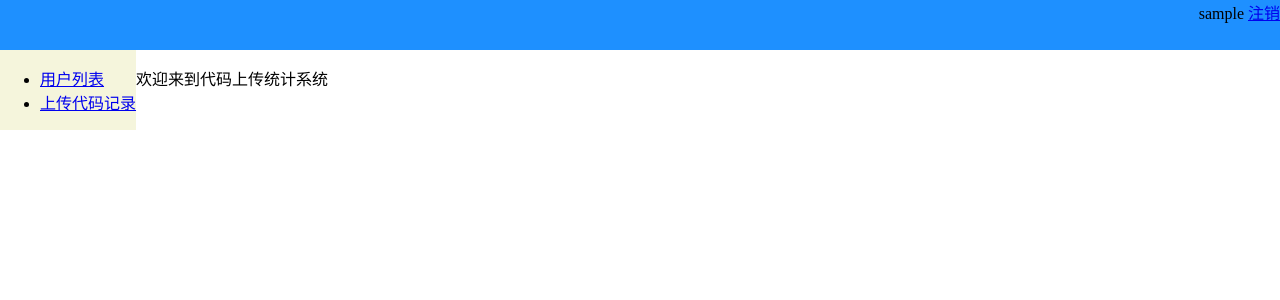
After one commit to 7Edge/codelien_statistics_demo, a Flask app: template templates/index.html in a window 1280 px wide. The commit adds this page. Shown: the top 300 px of the page. Run offline with Flask 2, Linux system fonts and the light colour scheme; the template is opened without the code that fills it, so the values that code supplies are empty; the visitor is signed in with stand-in values (Sample User, id 1); parts of the project's set-up code (start-up, migrations or seed data) failed here and were passed over.

Commit message:
增加用户登出视图和首页视图；简单头-左侧导航-右侧内容布局继承。

```diff
--- /dev/null
+++ b/templates/index.html
@@ -0,0 +1,56 @@
+<!DOCTYPE html>
+<html lang="en">
+<head>
+    <meta charset="UTF-8">
+    <title>首页</title>
+    <style>
+        body {
+            margin: 0;
+        }
+
+        .head {
+            height: 50px;
+            background-color: dodgerblue;
+        }
+
+        .account {
+            float: right;
+        }
+
+        .left-nav {
+            float: left;
+            background-color: beige;
+        }
+
+        .right-content {
+            float: left;
+        }
+    </style>
+</head>
+<body>
+<div>
+    <div class="head">
+        <div class="account">
+            {% if session.username %}
+                <span>{{ session.username }}</span>
+                <span><a href="{{ url_for('account_bp.logout') }}">注销</a></span>
+            {% else %}
+                <span><a href="{{ url_for('account_bp.login') }}">登陆</a></span>
+
+            {% endif %}
+        </div>
+    </div>
+    <div class="left-nav">
+        <ul>
+            <li><a href="{{ url_for('account_bp.users') }}">用户列表</a></li>
+            <li><a href="{{ url_for('statistic.code_record', uid=session.user_id) }}">上传代码记录</a></li>
+        </ul>
+    </div>
+    <div class="right-content">
+        {% block content %}
+            {% include 'welcome.html' %}
+        {% endblock %}
+    </div>
+</div>
+</body>
+</html>
--- /dev/null
+++ b/templates/welcome.html
@@ -0,0 +1 @@
+<p>欢迎来到代码上传统计系统</p>
--- a/views/statistic_view.py
+++ b/views/statistic_view.py
@@ -20,6 +20,12 @@ BASE_DIR = os.path.dirname(os.path.dirname(os.path.abspath(__file__)))
 STORE_PATH = os.path.join(os.path.join(BASE_DIR, 'static'), 'upload_codes')
 
 statistic_bp = Blueprint('statistic', __name__)
+
+
+# index页
+@statistic_bp.route('/index/')
+def index():
+    return render_template('index.html', **{})
 
 
 # 上传代码视图
```
Also changed, not shown: templates/account/users.html (+7 -12 lines), templates/statistic/code_records.html (+12 -14 lines), views/account.py (+8 -1 lines).
